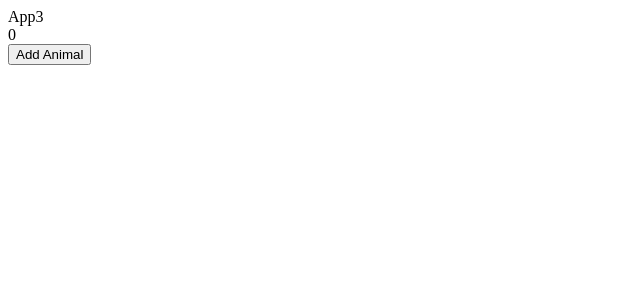
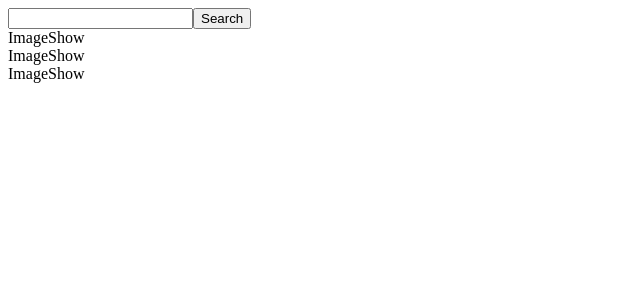
Before and after one commit to mayursonar12/reactPracticeAprilBatch, a React (Create React App) app: page / in a window 1280 px wide. Shown: the top 300 px of the page, without its empty margins (0-640 px from the left). Built offline with nearby package versions, Linux system fonts and the light colour scheme.

Commit message:
App3-SearchBarComp

```diff
--- a/src/App2.js
+++ b/src/App2.js
@@ -10,42 +10,39 @@ import AnimalShow from "./App2Components/AnimalShow";
  // Then we need to make that variable a 'state' and then update that state through function.
  // This will help React to understand that you would like to re-render the component.
 
+function getRandomAnimal(){
+    var animals = ['horse', 'cat', 'dog', 'gator', 'bird'];
+    var randomNumber = Math.random();
+    var myRange = randomNumber*animals.length;
+    var myIndex = Math.floor(myRange);
 
+    return animals[myIndex];
+}
 
 var App2 = () => {
 
-    var [animalCount, setCount] = useState(0);
+    // Create an animal array state
+    const [animalsList, setAnimal] = useState([]);
 
-
-    // function useMyState (initialValue) {
-    //     var array1 = [];
-    //     var func1 = function () {};
-    //     array1.push(initialValue);
-    //     array1.push(func1);
-    //     return array1;
-    // }
-    // console.log(useMyState(30));
-
-
-    // Normal JS code can be written here
-    // function handleClick () {
-    //     // Code to be executed on every button click
-    //     setCount(animalCount+1);
-    // }
-
-    // If you want to show a list of REACT COMPONENT, the we should create an ARRAY of these component
-    // Example:   var componentList = [<AnimalShow/>, <AnimalShow/>, <AnimalShow/>, <AnimalShow/>, <AnimalShow/>, <AnimalShow/>]
-    var componentList = [];
-    for (let i =0; i<animalCount; i++) {
-        componentList.push( <AnimalShow/>);
+    function addAnimal(){
+        // When we add animal, we will update state
+        setAnimal([...animalsList, getRandomAnimal()]);
+        console.log(animalsList);
     }
 
+    var animalsToRender = animalsList.map(animal=>{
+        return <AnimalShow type={animal}/>
+    })
+
     return (
-       <>
-        <button onClick={() => setCount(animalCount+1)}> Add Animal</button>
-        {componentList}
-       </>
-    );
+        <>
+            <button onClick={addAnimal}>Add Animal</button>
+            <div style={{'display': 'flex', 'flex-wrap':'wrap'}}>
+
+                {animalsToRender}
+            </div>
+        </>
+    )
 }
 
 
--- a/src/App2Components/AnimalShow.js
+++ b/src/App2Components/AnimalShow.js
@@ -1,4 +1,4 @@
-import React from 'react'
+import React, { useState } from 'react'
 import bird from '../svg/bird.svg'
 import cat from '../svg/cat.svg'
 import dog from '../svg/dog.svg'
@@ -15,10 +15,19 @@ const svgMap = {
   "horse": horse
 }
 
+
+
 const AnimalShow = ({type}) => {
+  const [clicks, setClicks] = useState(0);
+
+  function handleClick() {
+    setClicks(clicks+1);
+  }
+
   return (
-    <div>
-      <img src={svgMap[type]}></img>
+    <div onClick={handleClick}>
+      <img alt='animal' style={{'width': '100px'}} src={svgMap[type]}></img>
+      <img alt='heartimg' style={{width: 10+10*clicks+ 'px'}} src={svgMap['heart']}></img>
     </div>
   )
 }
--- a/src/App3.js
+++ b/src/App3.js
@@ -1,8 +1,7 @@
 import React from "react";
-import { useState } from "react";
-
 import './App.css'
-import AnimalShow from "./App2Components/AnimalShow";
+import ImageList from "./App3Components/ImageList";
+import SearchBar from "./App3Components/SearchBar";
 
  // Normal JS code can be written here
 
@@ -10,40 +9,25 @@ import AnimalShow from "./App2Components/AnimalShow";
  // Then we need to make that variable a 'state' and then update that state through function.
  // This will help React to understand that you would like to re-render the component.
 
+var App3 = () => {
 
- const animalList = ['bird', 'dog', 'horse', 'gator', 'cat'];
+    let myCar = "Honda";
 
- var randomNumber = Math.random();
- var myRange = randomNumber*animalList.length;
- var myIndex = Math.floor(myRange);
-console.log(myIndex);
-
-
-var App3 = () => {
-    var counter = 0;
-
-    const [animalCount, setAnimalCount] = useState(0);
-
-    //var animalArray = [<AnimalShow/>, <AnimalShow/>];
-    var animalArray = [];
-    for (let i = 0; i< animalCount; i++) {
-        animalArray.push(<AnimalShow type={animalList[myIndex]} key={i}/>);
+    function callMe(searchTerm){
+        console.log("Call me function is called....")
+        console.log("Query param is :"+ searchTerm);
     }
 
-    function increment () {
-        counter += 1;   // counter = counter +1;
-        setAnimalCount(animalCount+1);
-    }
+    // Next steps: to call the fetch function and pass it the searchTerm
+    // It should return us some imag list
+    // Pass this imageList to ImageList component
+
+    var images =[];
 
     return (
         <>
-            App3
-            <br></br>
-            {animalCount}
-            <br></br>
-            <button onClick={increment}>Add Animal</button>
-            <br></br>
-            {animalArray}
+            <SearchBar str1={myCar} cb={callMe}/>
+            <ImageList imgList={images}/>
         </>
     )
 }
--- /dev/null
+++ b/src/App3Components/ImageList.js
@@ -0,0 +1,14 @@
+import React from 'react'
+import ImageShow from './ImageShow'
+
+const ImageList = ({images}) => {
+  return (
+    <div>
+        <ImageShow/>
+        <ImageShow/>
+        <ImageShow/>
+    </div>
+  )
+}
+
+export default ImageList
--- /dev/null
+++ b/src/App3Components/ImageShow.js
@@ -0,0 +1,9 @@
+import React from 'react'
+
+const ImageShow = () => {
+  return (
+    <div>ImageShow</div>
+  )
+}
+
+export default ImageShow
--- /dev/null
+++ b/src/App3Components/SearchBar.js
@@ -0,0 +1,20 @@
+import React from 'react'
+
+const SearchBar = ({str1, cb}) => {
+
+    function handleClick() {
+        let searchTerm = document.getElementById('inpBox').value;
+
+        cb(searchTerm);
+    }
+
+
+  return (
+    <div>
+        <input id='inpBox'></input>
+        <button onClick={handleClick}>Search</button>
+    </div>
+  )
+}
+
+export default SearchBar
```
